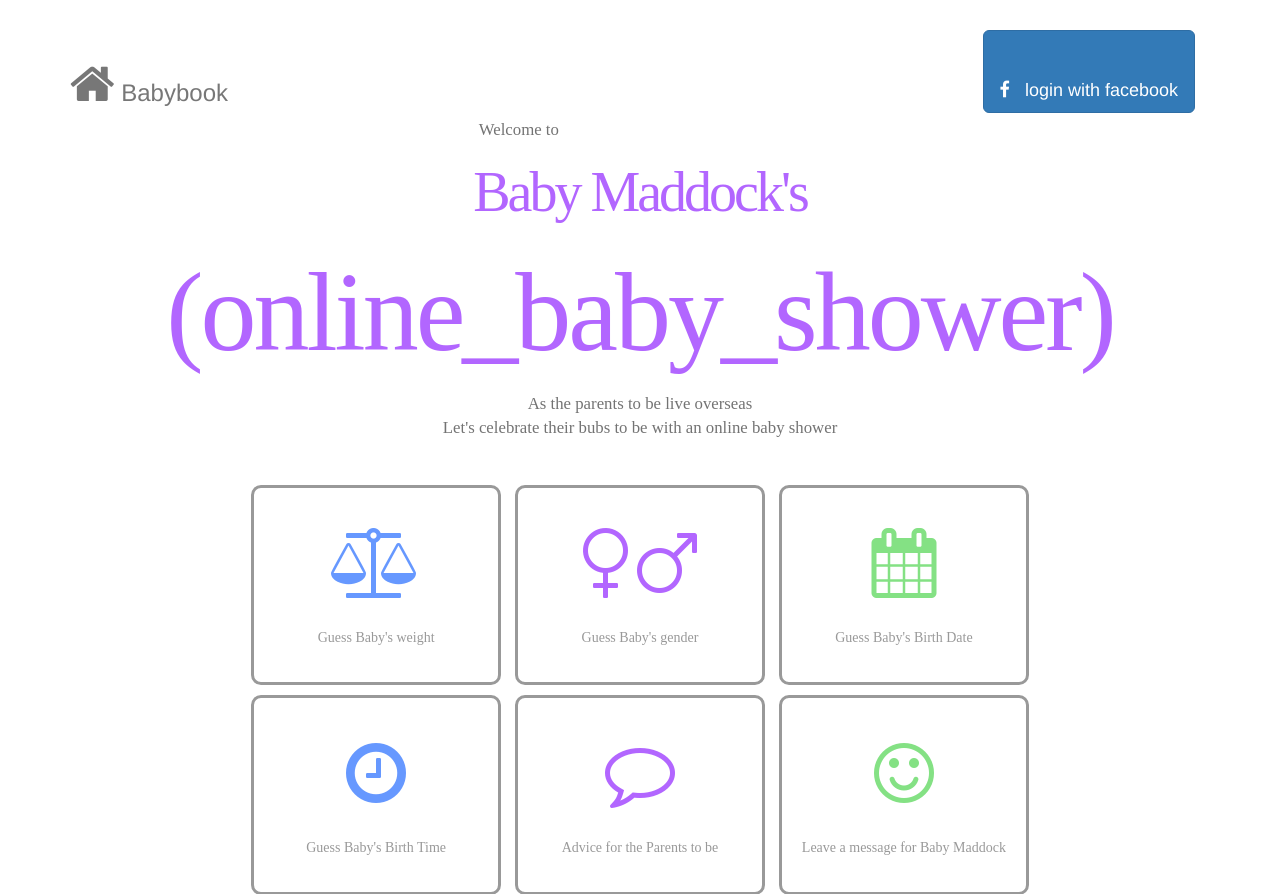
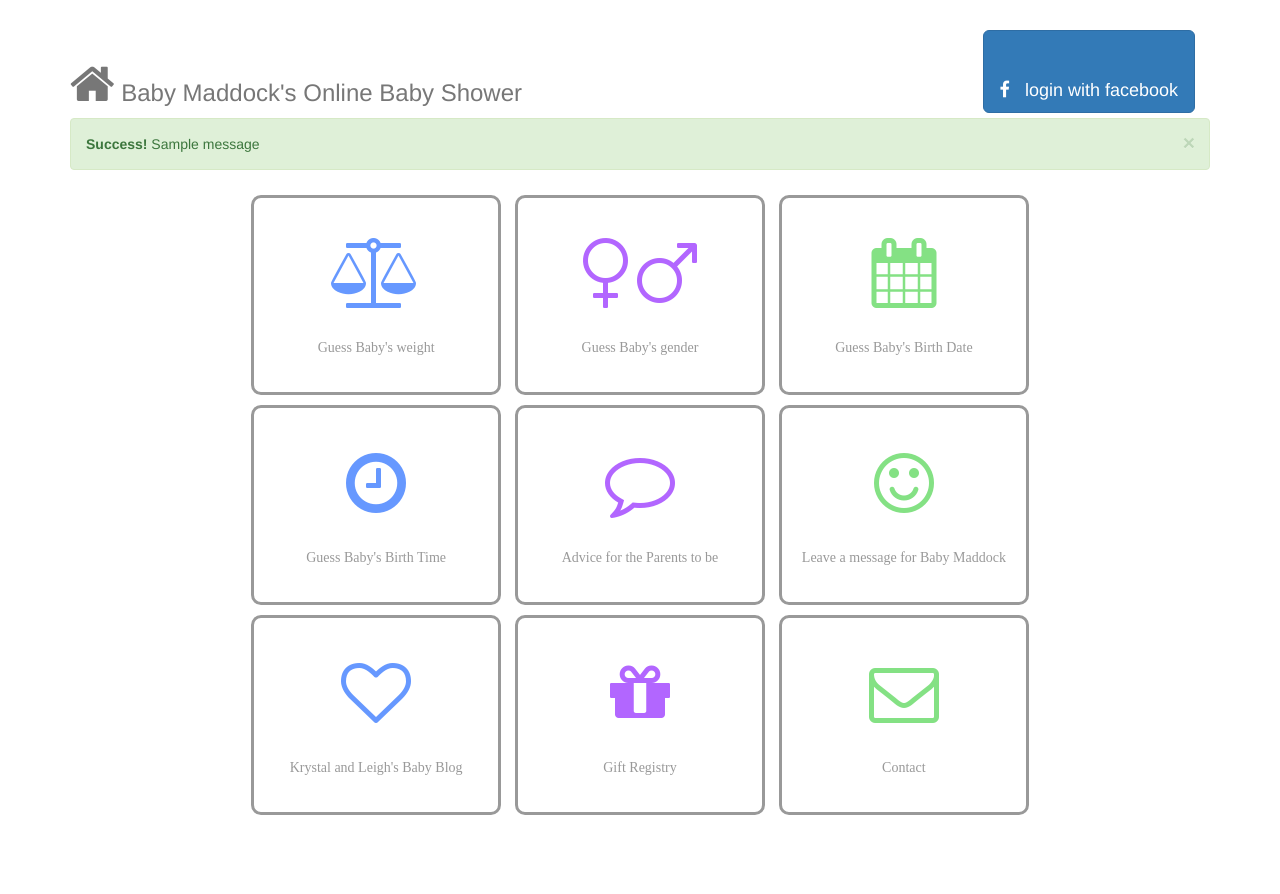
Before and after one commit to KimberleyLawrence/babybook, a Django app: template shower/templates/index.html in a window 1280 px wide. Shown: the top 894 px of the page. After the commit the page ends 815 px from the top, so only its background shows below. Run offline with Django 3.2, Linux system fonts and the light colour scheme; the template is opened without the code that fills it, so the values that code supplies are empty; tables that the repository leaves empty hold one stand-in row (values such as "Sample post"); one stand-in notice (Sample message) is shown; some libraries are stand-ins or nearby versions.

Commit message:
Adding better buttons, adding a submit message for games

```diff
--- a/shower/templates/base.html
+++ b/shower/templates/base.html
@@ -19,7 +19,11 @@
         <nav>
           <ul class="nav pull-right">
             {% if request.user.is_authenticated %}
-            <li role="presentation" ><a href="{% url 'logout' %}?next={% url 'index' %}">Hello {{ request.user }}. Logout</a></li>
+          <li role="presentation" >
+            <a href="{% url 'logout' %}?next={% url 'index' %}" class="text-muted" title="Logout">Hello {{ request.user }}.
+              <i class="fa fa-sign-out fa-2x"></i>
+            </a>
+          </li>
             {% else %}
             <li role="presentation" ><!-- login_with_facebook.html START -->
               <a href="{% url 'social:begin' 'facebook' %}?next={% url 'index' %}">
@@ -33,10 +37,10 @@
             {% endif %}
           </ul>
         </nav>
-        <h3 class="text-muted">
+        <h3 class="text-muted" title="Home">
           <a href="{% url 'index' %}">
             <i class="fa fa-home fa-2x"></i>
-            Babybook
+             <span class=sub>Baby Maddock's Online Baby Shower </span>
           </a>
         </h3>
       </div>
--- a/shower/templates/games_date.html
+++ b/shower/templates/games_date.html
@@ -7,7 +7,7 @@
   <div class="title">Guess the Date Baby Maddock will be Born</div>
   <div class="welcome">
     <div> Select the date you think baby Maddock will enter the world</div>
-    <div> And click select </div>
+    <div> And click submit </div>
     <br></br>
   <div class="white_box">
     <div style="overflow:hidden;">
--- a/shower/templates/games_gender.html
+++ b/shower/templates/games_gender.html
@@ -43,12 +43,8 @@
       </form>
     </div>
   </a>
-</div>
 
-
-
-
-
+  </div>
 
 
   </div>
--- a/shower/templates/games_weight.html
+++ b/shower/templates/games_weight.html
@@ -25,7 +25,7 @@
       {% csrf_token %}
       <input id="id_user" maxlength="50" name="user" value="{{ request.user }}" type="hidden">
       <br></br>
-      <input type=submit></form>
+      <input type=submit class="btn btn-primary btn-lg"></form>
     <script type="text/javascript">
 
 
--- a/shower/templates/index.html
+++ b/shower/templates/index.html
@@ -1,18 +1,20 @@
 <!DOCTYPE html>
 {% extends "base.html" %}
 {% block content %}
-  <div class="welcome">
-    <div>Welcome to</div>
-  </div>
-  <div class="title">
-    <div> Baby Maddock's</div>
-    <div class="title_banner">(online_baby_shower)</div>
-  </div>
-  <div class="intro">
-    <div> As the parents to be live overseas</div>
-    <div> Let's celebrate their bubs to be with an online baby shower</div>
-  </div>
-<br></br>
+
+
+
+
+{% if messages %}
+
+  {% for message in messages %}
+  <div class="alert alert-success alert-dismissible" role="alert">
+<button type="button" class="close" data-dismiss="alert" aria-label="Close"><span aria-hidden="true">&times;</span></button>
+<strong>Success!</strong> {{ message }}
+</div>
+  {% endfor %}
+
+{% endif %}
   <div class="row1">
     <div class="games">
       <a href="{% url 'games_weight' %}">
--- a/shower/views.py
+++ b/shower/views.py
@@ -8,6 +8,8 @@ from .forms import AdviceForm, MessageForm, GenderForm, WeightForm, DateForm, Ti
 
 from .models import Advice, Message, Gender, Weight, Date, Time
 from django.contrib.auth.decorators import login_required
+from django.contrib import messages
+
 
 @login_required
 def index(request):
@@ -26,7 +28,9 @@ def games_gender_guess(request):
     print request.POST
     form = GenderForm(request.POST)
     print form.save()
-    return HttpResponseRedirect(reverse('games_gender'))
+
+    messages.success(request, 'Your guess is submitted, select a new game!')
+    return HttpResponseRedirect(reverse('index'))
 
 @login_required
 def games_date(request):
```
Also changed, not shown: shower/templates/games_time.html (+10 -5 lines), static/index.css (+35 -7 lines).
